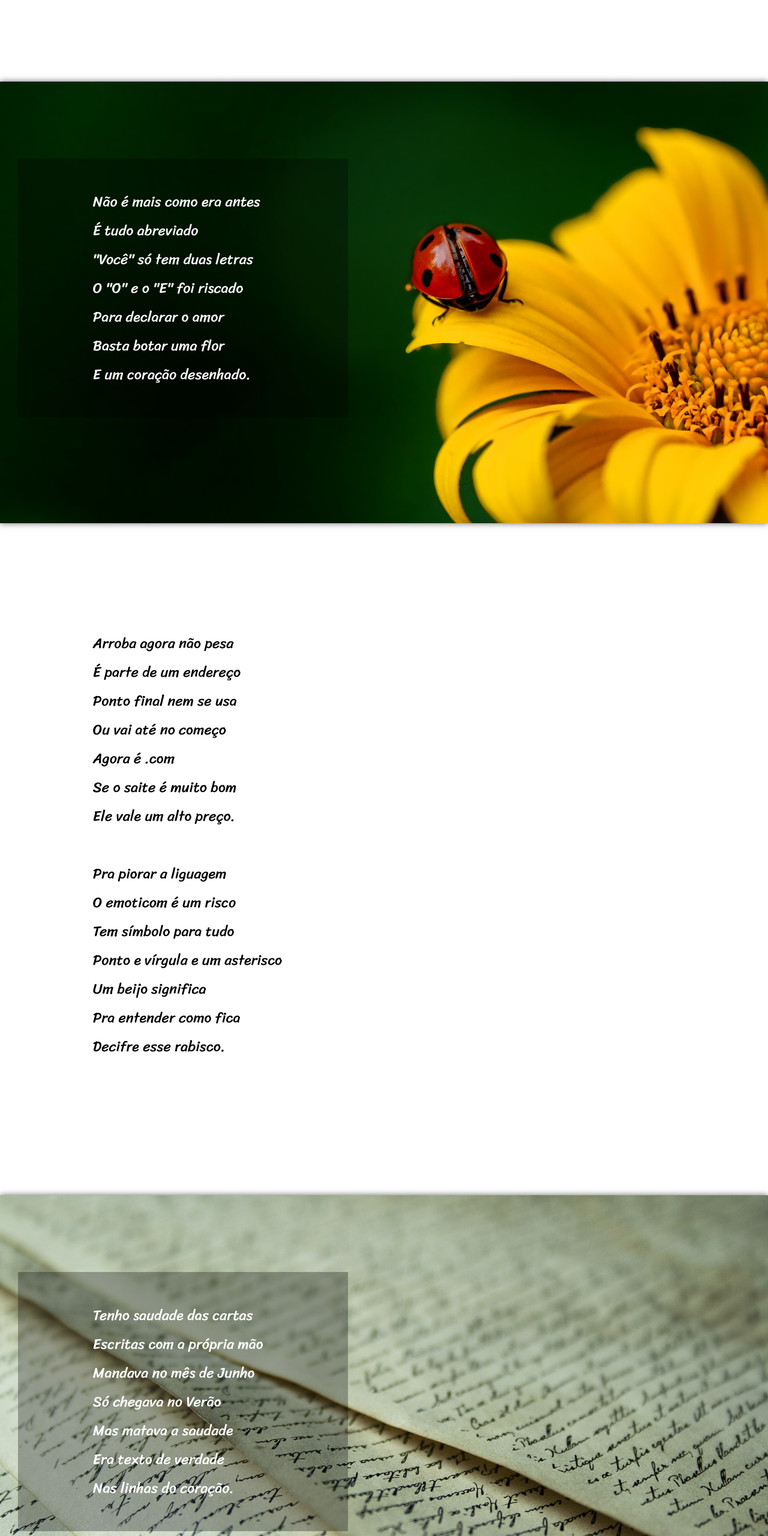
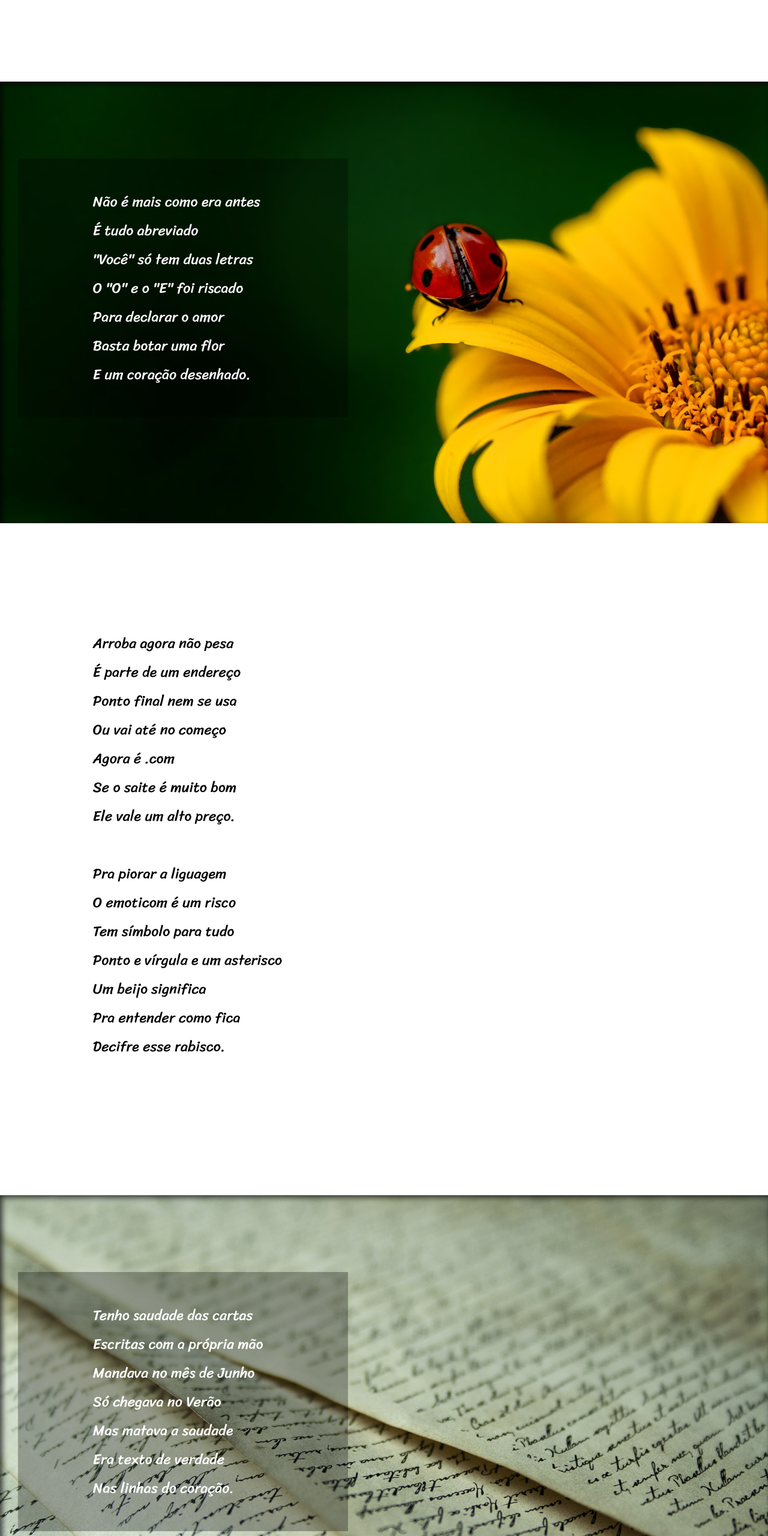
Before and after one commit to AzeveDoug/Html-css, a plain HTML site: page Desafios/d11/cordel-moderno.html in a window 1280 px wide. Shown: the part 920-3480 px from the top of the page at 60% size. Drawn offline with Linux system fonts and the light colour scheme.

Commit message:
atualização estilo d12

```diff
--- a/Desafios/d11/style.css
+++ b/Desafios/d11/style.css
@@ -77,7 +77,7 @@ section#foto1 {
     background-position: right center;
     background-size: cover;
     background-attachment: fixed;
-    box-shadow: 0px 0px 10px rgba(0, 0, 0, 0.61);
+    box-shadow: inset 4px 4px 10px rgba(0, 0, 0, 0.705);
 }
 
 section#foto2 {
@@ -85,7 +85,7 @@ section#foto2 {
     background-position: right center;
     background-size: cover;
     background-attachment: fixed;
-    box-shadow: 0px 0px 10px rgba(0, 0, 0, 0.61);
+    box-shadow: inset 4px 4px 10px rgba(0, 0, 0, 0.705);
 
 }
 
```
